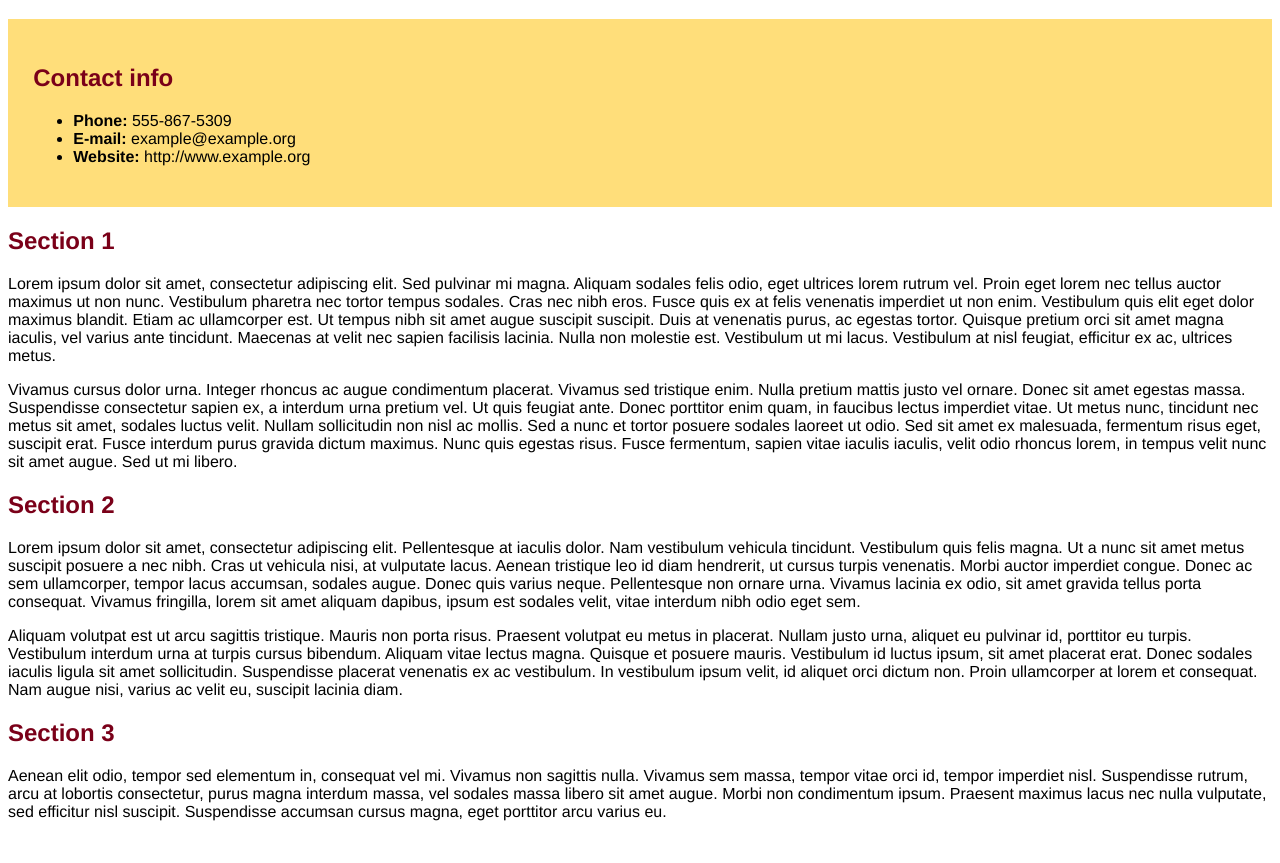
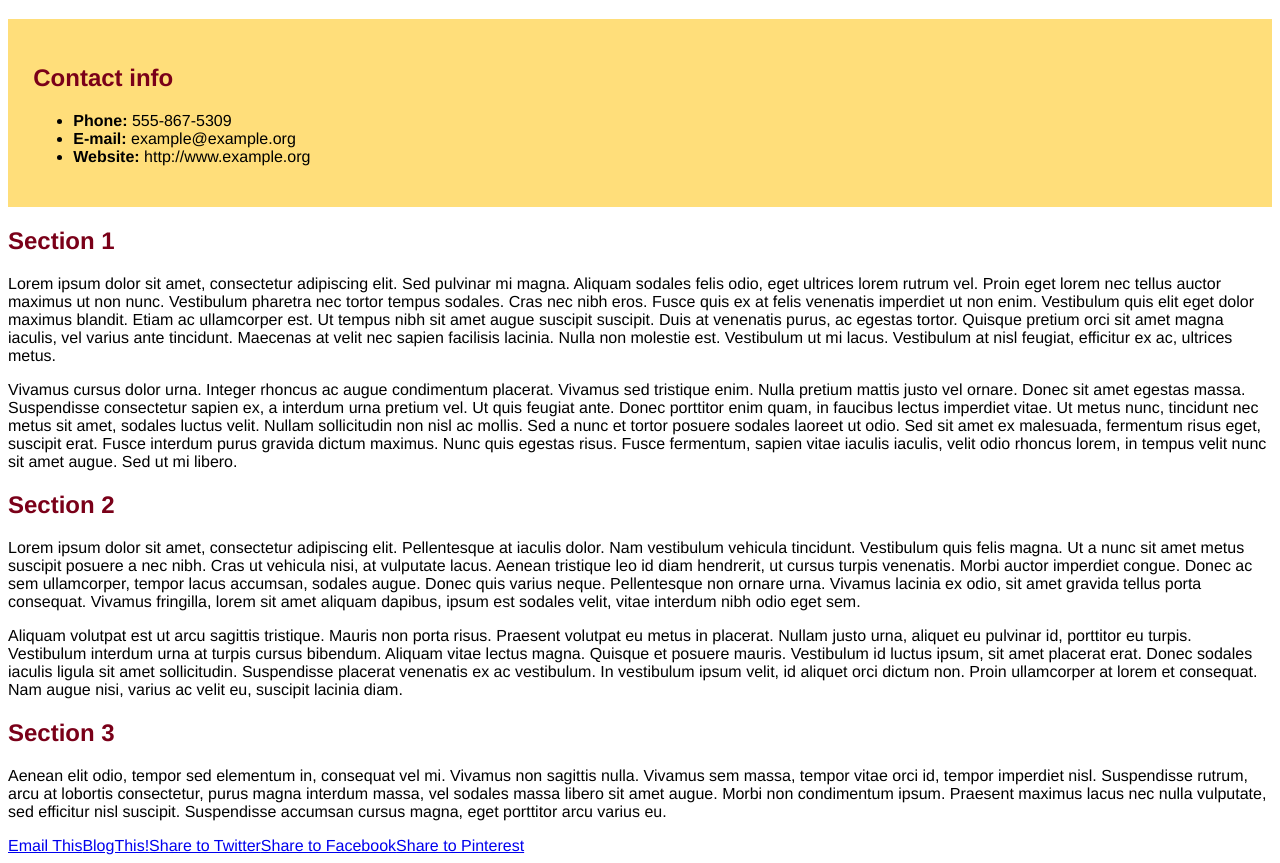
Before and after one commit to diaphora/soft-tech-history-homepage, a plain HTML site: page index.html in a window 1280 px wide. Shown: the part 61-924 px from the top of the page. Before the commit the page ends 898 px from the top, so only its background shows below. Drawn offline with Linux system fonts and the light colour scheme.

Commit message:
Added Social Media Buttons
Sourced social media buttons (lines 36-37) from http://www.mdavidbailey.com/p/fixing-broken-robots.html

(Still need to add the URL that this page will be posted to.)

```diff
--- a/index.html
+++ b/index.html
@@ -1,6 +1,6 @@
 <!doctype html>
 <head>
-  <title>Page title</title>
+  <title>Icarus</title>
   <link rel="stylesheet" type="text/css" href="styles.css">
 </head>
 
@@ -33,5 +33,8 @@
 
 <p>Aenean elit odio, tempor sed elementum in, consequat vel mi. Vivamus non sagittis nulla. Vivamus sem massa, tempor vitae orci id, tempor imperdiet nisl. Suspendisse rutrum, arcu at lobortis consectetur, purus magna interdum massa, vel sodales massa libero sit amet augue. Morbi non condimentum ipsum. Praesent maximus lacus nec nulla vulputate, sed efficitur nisl suscipit. Suspendisse accumsan cursus magna, eget porttitor arcu varius eu.</p>
 
+<div class='post-share-buttons goog-inline-block'>
+<a class='goog-inline-block share-button sb-email' href='_________&target=email' target='_blank' title='Email This'><span class='share-button-link-text'>Email This</span></a><a class='goog-inline-block share-button sb-blog' href='_________&target=blog' onclick='window.open(this.href, "_blank", "height=270,width=475"); return false;' target='_blank' title='BlogThis!'><span class='share-button-link-text'>BlogThis!</span></a><a class='goog-inline-block share-button sb-twitter' href='________&target=twitter' target='_blank' title='Share to Twitter'><span class='share-button-link-text'>Share to Twitter</span></a><a class='goog-inline-block share-button sb-facebook' href='___________&target=facebook' onclick='window.open(this.href, "_blank", "height=430,width=640"); return false;' target='_blank' title='Share to Facebook'><span class='share-button-link-text'>Share to Facebook</span></a><a class='goog-inline-block share-button sb-pinterest' href='____________&target=pinterest' target='_blank' title='Share to Pinterest'><span class='share-button-link-text'>Share to Pinterest</span></a><div class='goog-inline-block google-plus-share-container'><g:plusone source='blogger:blog:plusone' href='_________' size='medium' width='300' annotation='inline'/></div>
+
 </body>
 </html>
```
